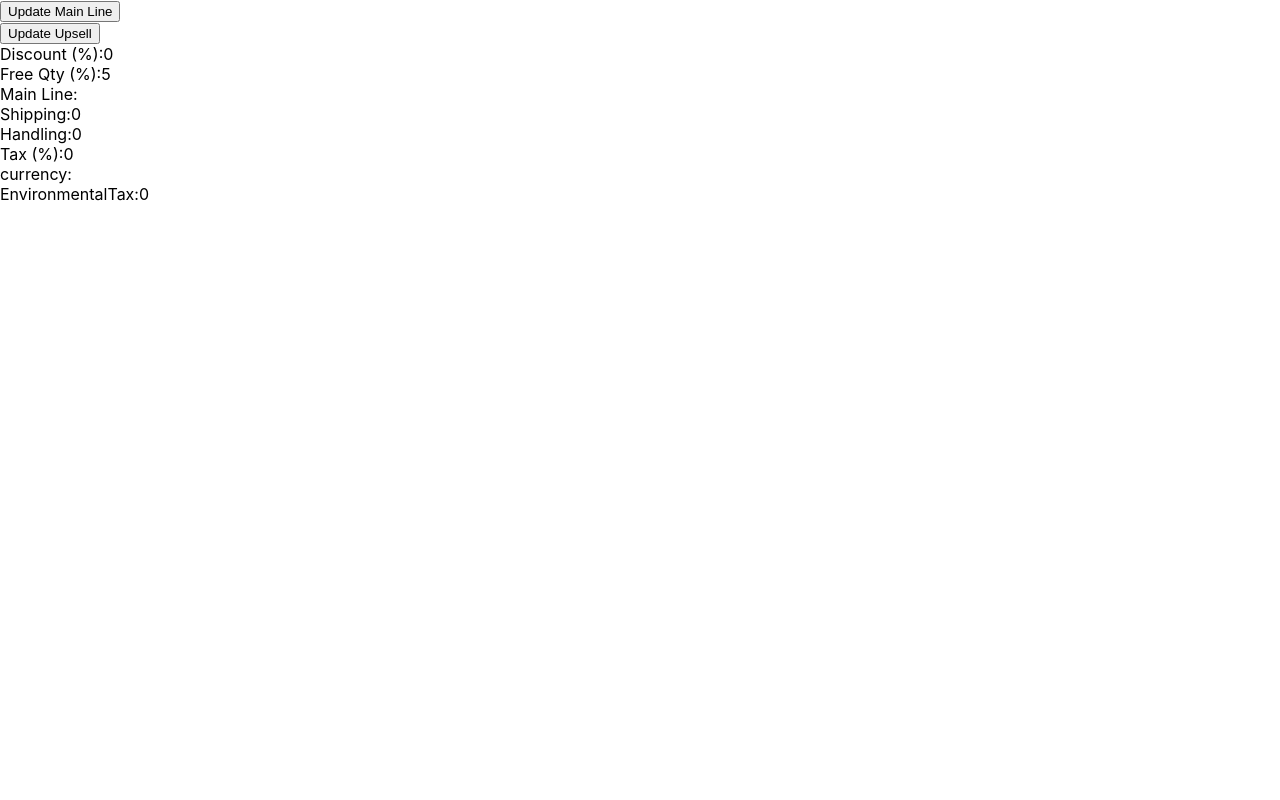
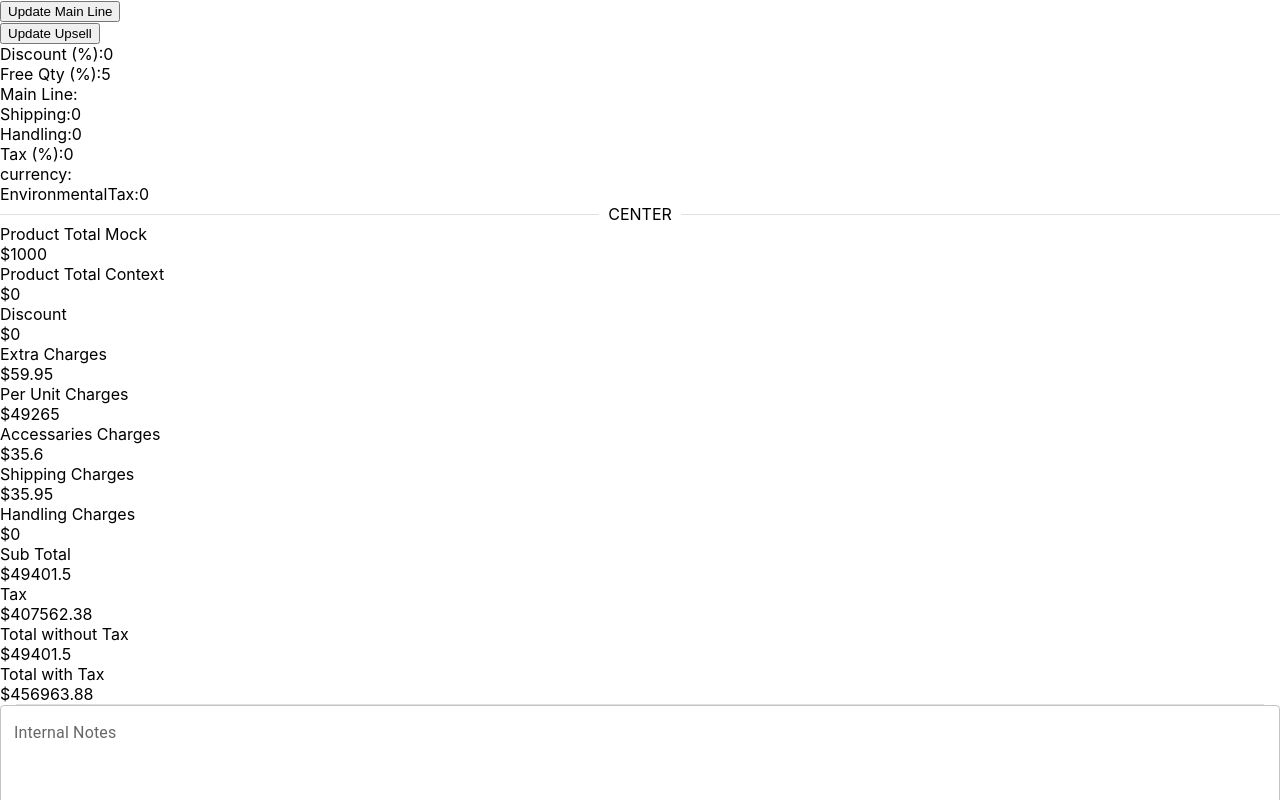
Before and after one commit to sarkarranjanpartha/context-array-of-multiple-obj, a React (Create React App) app: page / in a window 1280 px wide. Shown: the top 800 px of the page. Built offline with nearby package versions, Linux system fonts and the light colour scheme.

Commit message:
Context working properly

```diff
--- a/package.json
+++ b/package.json
@@ -3,6 +3,9 @@
   "version": "0.1.0",
   "private": true,
   "dependencies": {
+    "@emotion/react": "^11.13.3",
+    "@emotion/styled": "^11.13.0",
+    "@mui/material": "^6.1.2",
     "@testing-library/jest-dom": "^5.17.0",
     "@testing-library/react": "^13.4.0",
     "@testing-library/user-event": "^13.5.0",
@@ -13,6 +16,7 @@
     "react": "^18.3.1",
     "react-dom": "^18.3.1",
     "react-scripts": "5.0.1",
+    "tailwindcss": "^3.4.13",
     "typescript": "^4.9.5",
     "web-vitals": "^2.1.4"
   },
--- a/src/App.tsx
+++ b/src/App.tsx
@@ -3,13 +3,30 @@ import { PlaceOrderProvider } from "./PlaceOrderContext";
 import MainLineComponent from "../src/MainLineComponent";
 import ConsumerComponent from "../src/ConsumerComponent";
 import UpsellComponent from "../src/UpsellComponent";
+import ProductWisePriceTotal from "./ProductWisePriceTotal";
+import { Divider } from "@mui/material";
 
 const App: React.FC = () => {
   return (
     <PlaceOrderProvider>
-      <MainLineComponent />
-      <UpsellComponent />
-      <ConsumerComponent />
+      <div>
+        <div className="mx-5 my-5 flex justify-between">
+          <div>
+            <MainLineComponent />
+          </div>
+
+          <div>
+            <UpsellComponent />
+          </div>
+          <div>
+            <ConsumerComponent />
+          </div>
+        </div>
+        <Divider>CENTER</Divider>
+        <div>
+          <ProductWisePriceTotal />
+        </div>
+      </div>
     </PlaceOrderProvider>
   );
 };
--- /dev/null
+++ b/src/InternalNotes.tsx
@@ -0,0 +1,54 @@
+import React, { useState } from "react";
+import { Box, Button, TextField, Typography } from "@mui/material";
+// const SuspenseMessage = React.lazy(() => import('./SuspenseMessage'));
+const InternalNotes: React.FC = () => {
+  const [text, setText] = useState("");
+  const characterLimit = 20;
+  const handleTextChange = (event: React.ChangeEvent<HTMLInputElement>) => {
+    const newText = event.target.value;
+    if (newText.length <= characterLimit) {
+      setText(newText);
+    }
+  };
+  const handleTextClear = () => {
+    setText("");
+  };
+  const handleAddText = () => {
+    const textToAdd = `Template added`;
+    const newText = text + textToAdd;
+    if (newText.length <= characterLimit) {
+      setText(newText);
+    } else {
+      const availableSpace = characterLimit - text.length;
+      setText(text + textToAdd.slice(0, availableSpace));
+    }
+  };
+  return (
+    <Box className="tw-mx-5 tw-my-5">
+      <TextField
+        multiline
+        label="Internal Notes"
+        rows={10}
+        value={text}
+        onChange={handleTextChange}
+        variant="outlined"
+        fullWidth
+        placeholder="Type here..."
+      />
+      <Box>
+        <Typography variant="caption">
+          {`Limit ${text.length}/${characterLimit} characters`}
+        </Typography>
+      </Box>
+      <Box display="flex" justifyContent="space-between" mt={1} mb={1}>
+        <Button variant="text" onClick={handleAddText}>
+          Add Template
+        </Button>
+        <Button variant="text" onClick={handleTextClear}>
+          Clear
+        </Button>
+      </Box>
+    </Box>
+  );
+};
+export default InternalNotes;
--- /dev/null
+++ b/src/ProductTotal.tsx
@@ -0,0 +1,190 @@
+import { nonDecimalLocales } from "./defaultValue";
+import { PriceDetails } from "../src/types/price-details";
+import priceData from "../src/mock-data/price-details-decimal.json";
+import { useContext } from "react";
+import { PlaceOrderContext } from "./PlaceOrderContext";
+
+const ProductTotal = () => {
+  const placeOrderContext = useContext(PlaceOrderContext);
+  const priceDetails: PriceDetails = priceData.priceDetails;
+  const locale = "en-US";
+  const isNonDecimalLocale: boolean = nonDecimalLocales.includes(locale);
+
+  const returnLocaleBasedValue = (value: number) => {
+    return isNonDecimalLocale
+      ? Math.round(value)
+      : Number.parseFloat(value.toFixed(2));
+  };
+
+  const currency: string = priceDetails.currency ?? "";
+  const discountPercent: number = priceDetails.discountPercent ?? 0;
+  const shippingCharges = returnLocaleBasedValue(priceDetails.shipping);
+  const handlingCharges = returnLocaleBasedValue(priceDetails.handling);
+  const taxRate = returnLocaleBasedValue(priceDetails.taxPercent);
+  const environmentalTaxAmount = returnLocaleBasedValue(
+    priceDetails?.environmentalTax ?? 0
+  );
+  const mainLineTotal_mock: number = returnLocaleBasedValue(
+    priceDetails.mainLine.reduce(
+      (accumulator, current) => accumulator + current.packagePrice,
+      0
+    )
+  );
+  console.log("mainLineTotal_mock", mainLineTotal_mock);
+
+  const mainLineTotal: number = returnLocaleBasedValue(
+    placeOrderContext?.mainLine.reduce(
+      (accumulator, current) => accumulator + current.packagePrice,
+      0
+    ) ?? 0
+  );
+  console.log("mainLineTotal Context", mainLineTotal);
+
+  const upsellTotal_mock: number = returnLocaleBasedValue(
+    priceDetails.upsell.reduce(
+      (accumulator, current) => accumulator + current.LinelTotal,
+      0
+    )
+  );
+  console.log("upsellTotal_mock", upsellTotal_mock);
+
+  const upsellTotal: number = returnLocaleBasedValue(
+    placeOrderContext?.upsell.reduce(
+      (accumulator, current) => accumulator + current.LinelTotal,
+      0
+    ) ?? 0
+  );
+  console.log("upsellTotal Context", upsellTotal);
+
+  const accessoryChargesTotal: number = returnLocaleBasedValue(
+    priceDetails.accessoryCharges.reduce(
+      (accumulator, current) => accumulator + current.LineTotal,
+      0
+    )
+  );
+  const extraChargesTotal: number = returnLocaleBasedValue(
+    priceDetails.extraCharges.reduce(
+      (accumulator, current) => accumulator + current.LineTotal,
+      0
+    )
+  );
+  const perUnitExtraChargesTotal: number = returnLocaleBasedValue(
+    priceDetails.perUnitExtraCharges.reduce(
+      (accumulator, current) => accumulator + current.LineTotal,
+      0
+    )
+  );
+  const productTotal_mock = mainLineTotal_mock + upsellTotal_mock;
+  console.log("productTotal_mock", productTotal_mock);
+
+  const productTotal = mainLineTotal + upsellTotal;
+  console.log("productTotal Context", productTotal);
+
+  const discountAmount = returnLocaleBasedValue(
+    (Math.abs(discountPercent) * mainLineTotal) / 100
+  );
+  const subTotal = returnLocaleBasedValue(
+    environmentalTaxAmount +
+      productTotal +
+      extraChargesTotal +
+      perUnitExtraChargesTotal +
+      accessoryChargesTotal +
+      shippingCharges +
+      handlingCharges -
+      discountAmount
+  );
+  const totalTaxAmount = returnLocaleBasedValue(subTotal * taxRate);
+  const totalWithoutTax = subTotal;
+  const totalWithTax = returnLocaleBasedValue(subTotal + totalTaxAmount);
+
+  return (
+    <>
+      <div className="tw-flex tw-justify-between tw-mx-10 tw-my-5">
+        <div>Product Total Mock</div>
+        <div>
+          {currency}
+          {productTotal_mock}
+        </div>
+      </div>
+      <div className="tw-flex tw-justify-between tw-mx-10 tw-my-5">
+        <div>Product Total Context</div>
+        <div>
+          {currency}
+          {productTotal}
+        </div>
+      </div>
+      <div className="tw-flex tw-justify-between tw-mx-10 tw-my-5">
+        <div>Discount </div>
+        <div>
+          {currency}
+          {discountAmount * -1}
+        </div>
+      </div>
+      <div className="tw-flex tw-justify-between tw-mx-10 tw-my-5">
+        <div>Extra Charges </div>
+        <div>
+          {currency}
+          {extraChargesTotal}
+        </div>
+      </div>
+      <div className="tw-flex tw-justify-between tw-mx-10 tw-my-5">
+        <div>Per Unit Charges </div>
+        <div>
+          {currency}
+          {perUnitExtraChargesTotal}
+        </div>
+      </div>
+      <div className="tw-flex tw-justify-between tw-mx-10 tw-my-5">
+        <div>Accessaries Charges </div>
+        <div>
+          {currency}
+          {accessoryChargesTotal}
+        </div>
+      </div>
+      <div className="tw-flex tw-justify-between tw-mx-10 tw-my-5">
+        <div>Shipping Charges </div>
+        <div>
+          {currency}
+          {shippingCharges}
+        </div>
+      </div>
+      <div className="tw-flex tw-justify-between tw-mx-10 tw-my-5">
+        <div>Handling Charges </div>
+        <div>
+          {currency}
+          {handlingCharges}
+        </div>
+      </div>
+      <div className="tw-flex tw-justify-between tw-mx-10 tw-my-5">
+        <div>Sub Total </div>
+        <div>
+          {currency}
+          {subTotal}
+        </div>
+      </div>
+      <div className="tw-flex tw-justify-between tw-mx-10 tw-my-5">
+        <div>Tax</div>
+        <div>
+          {currency}
+          {totalTaxAmount}
+        </div>
+      </div>
+      <div className="tw-flex tw-justify-between tw-mx-10 tw-my-5">
+        <div>Total without Tax </div>
+        <div>
+          {currency}
+          {totalWithoutTax}
+        </div>
+      </div>
+      <div className="tw-flex tw-justify-between tw-mx-10 tw-my-5">
+        <div>Total with Tax </div>
+        <div>
+          {currency}
+          {totalWithTax}
+        </div>
+      </div>
+    </>
+  );
+};
+
+export default ProductTotal;
--- /dev/null
+++ b/src/ProductWisePriceTotal.tsx
@@ -0,0 +1,16 @@
+import { Divider } from "@mui/material";
+
+import ProductTotal from "../src/ProductTotal";
+import InternalNotes from "../src/InternalNotes";
+
+const ProductWisePriceTotal = () => {
+  return (
+    <>
+      <ProductTotal />
+      <Divider variant="middle" />
+      <InternalNotes />
+    </>
+  );
+};
+
+export default ProductWisePriceTotal;
--- a/src/UpsellComponent.tsx
+++ b/src/UpsellComponent.tsx
@@ -20,8 +20,8 @@ const UpsellComponent: React.FC = () => {
   const handleUpdateUpsell = () => {
     // const updatedUpsell = [...];
     const updatedUpsell = [
-      { id: 1, Quantity: 20, Price: 1.18, LinelTotal: 23.6 },
-      { id: 2, Quantity: 0, Price: 0, LinelTotal: 0 },
+      { id: 1, Quantity: 200, Price: 10, LinelTotal: 2000 },
+      { id: 2, Quantity: 300, Price: 10, LinelTotal: 3000 },
     ];
     // Update the upsell array as needed
     placeOrderContext?.updateUpsell(updatedUpsell);
--- a/src/defaultValue.ts
+++ b/src/defaultValue.ts
@@ -1,4 +1,5 @@
 export const discountPercent = 10;
 export const freeQtyPercent = 5;
-export const currency ="#";
-export const environmentalTax =99;
+export const currency = "#";
+export const environmentalTax = 99;
+export const nonDecimalLocales = ["hu-HU"];
--- a/src/mock-data/price-details-decimal.json
+++ b/src/mock-data/price-details-decimal.json
@@ -10,82 +10,83 @@
       "mainLine": [
         {
           "id": 2,
-          "quantity": 100,
-          "itemPrice": 1.39,
-          "packagePrice": 139,
+          "quantity": 20,
+          "itemPrice": 10,
+          "packagePrice": 200,
           "freeQuantity": 0
         },
         {
           "id": 3,
-          "quantity": 0,
-          "itemPrice": 0,
-          "packagePrice": 0,
+          "quantity": 30,
+          "itemPrice": 10,
+          "packagePrice": 300,
           "freeQuantity": 0
         }
       ],
       "upsell": [
         {
+          "id": 1,
           "Quantity": 20,
-          "Price": 1.18,
-          "LinelTotal": 23.60
+          "Price": 11,
+          "LinelTotal": 200
         },
-        {
-          "Quantity": 0,
-          "Price": 0,
-          "LinelTotal": 0
+        {"id": 2,
+          "Quantity": 30,
+          "Price": 10,
+          "LinelTotal": 300
         }
       ],
       "accessoryCharges": [
-        {
+        {"id": 1,
           "Quantity": 10,
           "Price": 0.1,
           "LineTotal": 1
         },
-        {
+        {"id": 2,
           "Quantity": 20,
           "Price": 0.39,
           "LineTotal": 7.8
         },
-        {
+        {"id": 3,
           "Quantity": 30,
           "Price": 0.24,
           "LineTotal": 7.20
         },
-        {
+        {"id": 4,
           "Quantity": 40,
           "Price": 0.49,
           "LineTotal": 19.60
         }
       ],
       "extraCharges": [
-          {
+          {"id": 1,
             "Quantity": 1,
             "Price": 40,
             "LineTotal": 40
           },
-          {
+          {"id": 2,
             "Quantity": 1,
             "Price": 19.95,
             "LineTotal": 19.95
           }
         ],
         "perUnitExtraCharges": [
-          {
+          {"id": 1,
             "Quantity": 500,
             "Price": 0.24,
             "LineTotal": 120
           },
-          {
+          {"id": 2,
             "Quantity": 500,
             "Price": 49,
             "LineTotal": 24500
           },
-          {
+          {"id": 3,
             "Quantity": 500,
             "Price": 0.29,
             "LineTotal": 145
           },
-          {
+          {"id": 4,
             "Quantity": 500,
             "Price": 49,
             "LineTotal": 24500
```
Also changed, not shown: src/MainLineComponent.tsx (+6 -6 lines), src/types/place-order-context.ts (+8 -2 lines), src/types/price-details.ts (+7 -2 lines), 1 other file (tests, documents, lock files or other folders).
